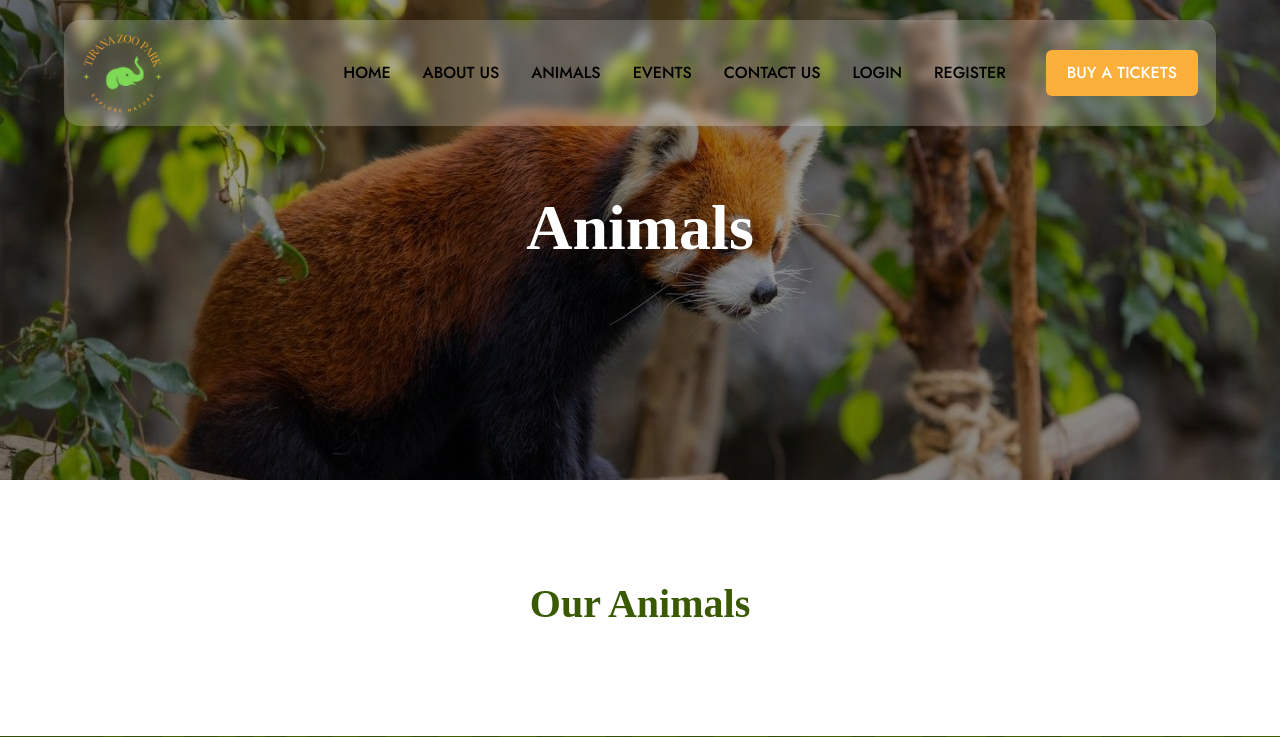
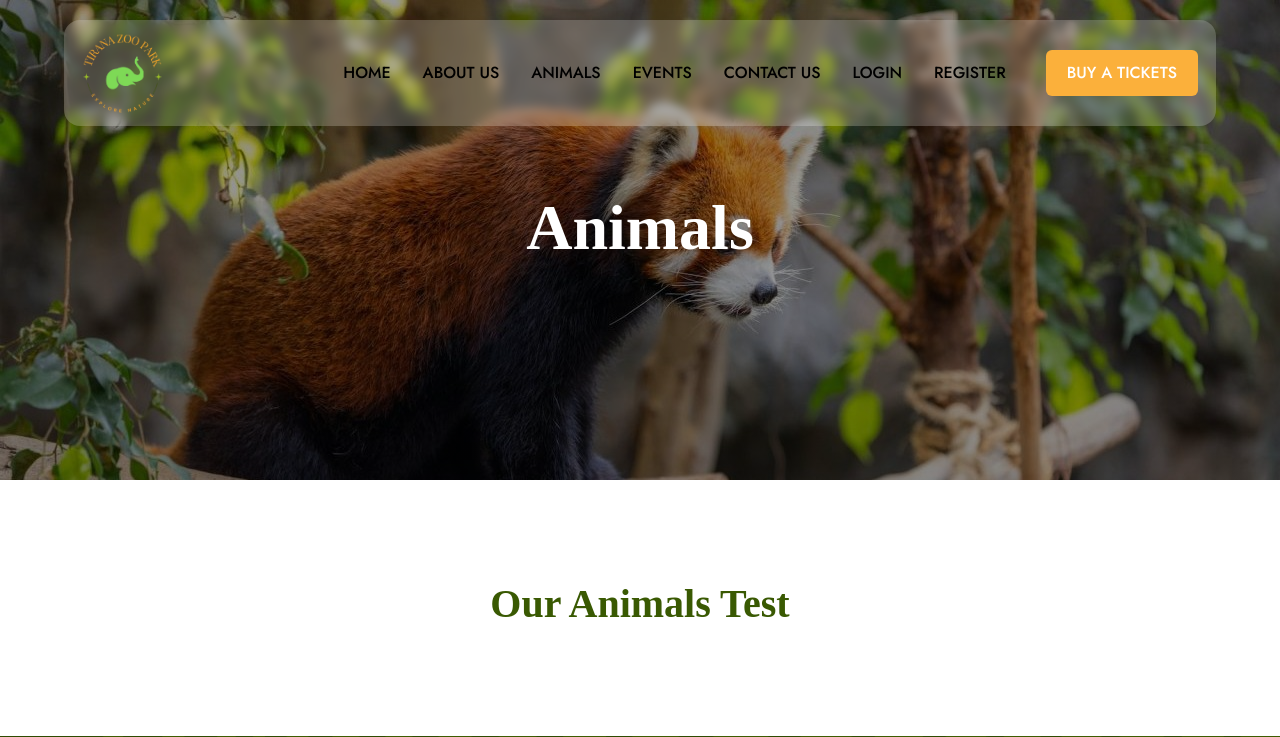
Before and after one commit to OrnelaL/Projekt-PHP, a PHP site: page /animal.php in a window 1280 px wide. Shown: the top 737 px of the page. Run offline with PHP 8.4, Linux system fonts and the light colour scheme; data that the repository does not hold is empty; some libraries are stand-ins or nearby versions; some web fonts are replaced.

Commit message:
Test change

```diff
--- a/animal.php
+++ b/animal.php
@@ -16,7 +16,7 @@ $result = mysqli_query($conn, $sql);
 <section class="sector">
     <div class="container blog-sector">
         <div class="row gy-5">
-            <h1 class="title text-center">Our Animals</h1>
+            <h1 class="title text-center">Our Animals Test</h1>
             <?php while ($kafshet = mysqli_fetch_assoc($result)) { ?>
                 <div class="col-lg-4">
                     <div class="blog-card">
```
